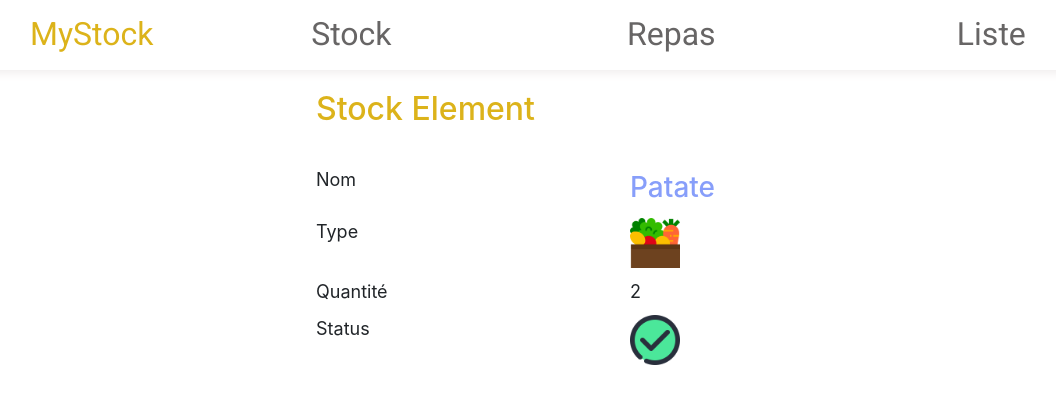
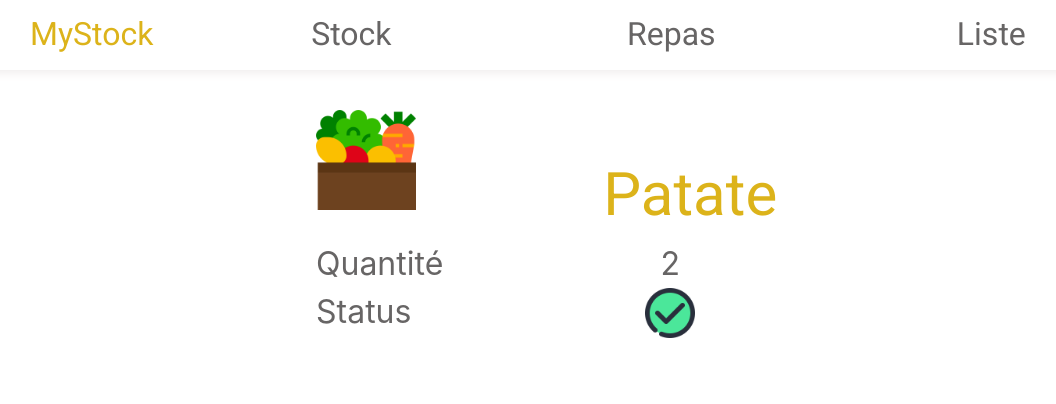
Before and after one commit to plouiserre/ShoppingManagerV2, a React (Create React App) app in the folder shopping-manager-front/: page /Stock/1 in a window 1280 px wide. Shown: the top 404 px of the page, without its empty margins (22-1078 px from the left). Built offline with nearby package versions, Linux system fonts and the light colour scheme.

Commit message:
css detail page and structure html

```diff
--- a/shopping-manager-front/src/pages/Stock/StockDetail.jsx
+++ b/shopping-manager-front/src/pages/Stock/StockDetail.jsx
@@ -3,41 +3,30 @@ import { Pictogramme } from "../../components/Pictogramme/Pictogramme";
 
 export function StockDetail() {
   return (
-    <div className={`container-fluid ${s.formStock}`}>
-      <div className={`row ${s.lineDetail}`}>
+    <div className={`container-fluid ${s.detailStock}`}>
+      <div class="row">
         <div className="col-3"></div>
-        <div className="col-7">
-          <h1 className={`${s.titleForm}`}>Stock Element</h1>
+        <div className="col-2">
+          <Pictogramme pictoName={"vegetables"} height={100} width={100} />
+        </div>
+        <div className={`col-4 ${s.stockName}`}>
+          <div>Patate</div>
         </div>
         <div className="col-2"></div>
       </div>
-      <div className={`row ${s.lineDetail}`}>
+      <div className={`row ${s.quantityStock}`}>
         <div className="col-3"></div>
-        <div className="col-3">Nom</div>
-        <div className={`col-4 ${s.nameStock}`}>Patate</div>
-        <div className="col-2"></div>
+        <div className="col-2">Quantité</div>
+        <div className={`col-3 ${s.quantityNumber}`}>2</div>
+        <div className="col-3"></div>
       </div>
-      <div className={`row ${s.lineDetail}`}>
+      <div className={`row ${s.quantityStock}`}>
         <div className="col-3"></div>
-        <div className="col-3">Type</div>
-        <div className="col-4">
-          <Pictogramme pictoName={"vegetables"} height={50} width={50} />
-        </div>
-        <div className="col-2"></div>
-      </div>
-      <div className={`row ${s.lineDetail}`}>
-        <div className="col-3"></div>
-        <div className="col-3">Quantité</div>
-        <div className="col-4">2</div>
-        <div className="col-2"></div>
-      </div>
-      <div className={`row ${s.lineDetail}`}>
-        <div className="col-3"></div>
-        <div className="col-3">Status</div>
-        <div className="col-4">
+        <div className="col-2">Status</div>
+        <div className={`col-3 ${s.quantityNumber}`}>
           <Pictogramme pictoName={"ok"} height={50} width={50} />
         </div>
-        <div className="col-2"></div>
+        <div className="col-3"></div>
       </div>
     </div>
   );
--- a/shopping-manager-front/src/pages/Stock/style.module.css
+++ b/shopping-manager-front/src/pages/Stock/style.module.css
@@ -1,4 +1,4 @@
-.formStock{
+.formStock, .detailStock{
     padding-top: 20px;
 }
 
@@ -22,3 +22,30 @@
     font-size:18px;
     margin-bottom: 10px;
 }
+
+.detailStock{
+    padding-top: 40px;
+}
+
+.typeStock{
+    display: flex;
+    justify-content: center;
+}
+
+.stockName{
+    padding-top: 40px;
+    padding-left: 90px;
+    font-size: 60px;
+    color:#dcb31a;
+    font-family: 'Roboto';
+}
+
+.quantityStock{
+    font-size: xx-large;
+    color:#676565;
+}
+
+.quantityNumber{
+    display: flex;
+    justify-content: center;
+}
```
